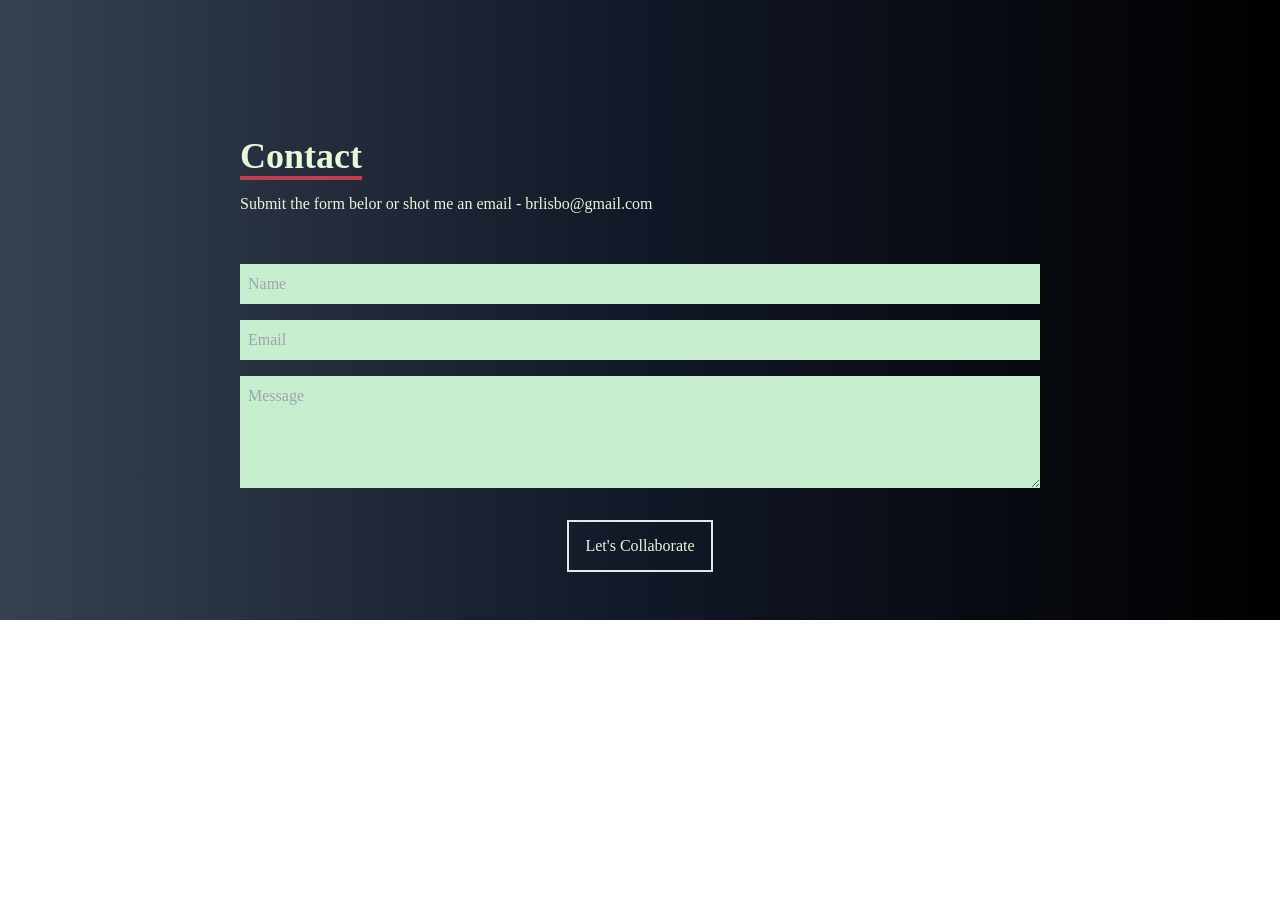
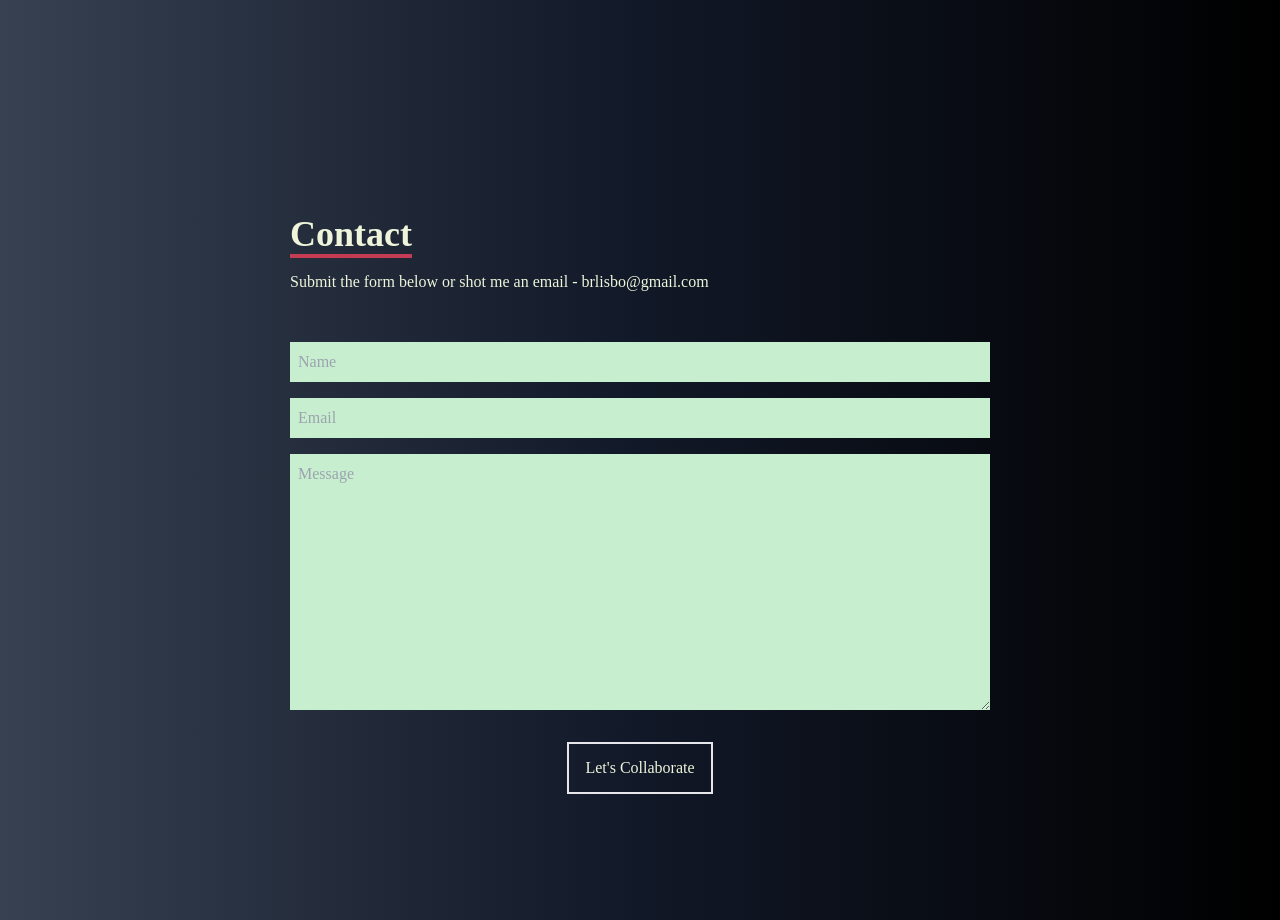
Before and after one commit to br1lisboa/PORTFOLIO, a React (Create React App) app: page / in a window 1280 px wide. Shown: the part 3080-4000 px from the top of the page. Before the commit the page ends 3700 px from the top, so only its background shows below. Built offline with nearby package versions, Linux system fonts and the light colour scheme; the HTML template or start-up script is replaced by a standard one.

Commit message:
fixed some bugs

```diff
--- a/src/components/Contact.jsx
+++ b/src/components/Contact.jsx
@@ -2,11 +2,11 @@ import React from 'react';
 
 function Contact() {
   return (
-    <div name='contact' className='w-full max-h-[500px] h-screen bg-gradient-to-r from-gray-700 via-gray-900 to-black flex justify-center items-center p-4'>
-        <form method='POST' action="https://getform.io/f/aa2bf1cb-6943-4ad6-ac75-aecff2abf3bc" className='flex flex-col max-w-[800px] w-full h-full'>
+    <div name='contact' className='w-full h-screen bg-gradient-to-r from-gray-700 via-gray-900 to-black flex justify-center items-center p-4'>
+        <form method='POST' action="https://getform.io/f/aa2bf1cb-6943-4ad6-ac75-aecff2abf3bc" className='flex flex-col justify-center max-w-[700px] w-full h-full'>
             <div className='pb-8'>
                 <p className='text-4xl font-bold inline border-b-4 border-[#c33c54] text-[#EEF5DB]'>Contact</p>
-                <p className='text-[#EEF5DB] py-4'>Submit the form belor or shot me an email - brlisbo@gmail.com</p>
+                <p className='text-[#EEF5DB] py-4'>Submit the form below or shot me an email - brlisbo@gmail.com</p>
             </div>
             <input className='bg-[#C7EFCF] p-2' type="text" placeholder='Name' name='name' />
             <input className='my-4 p-2 bg-[#C7EFCF]' type="email" placeholder='Email' name='email' />
```
